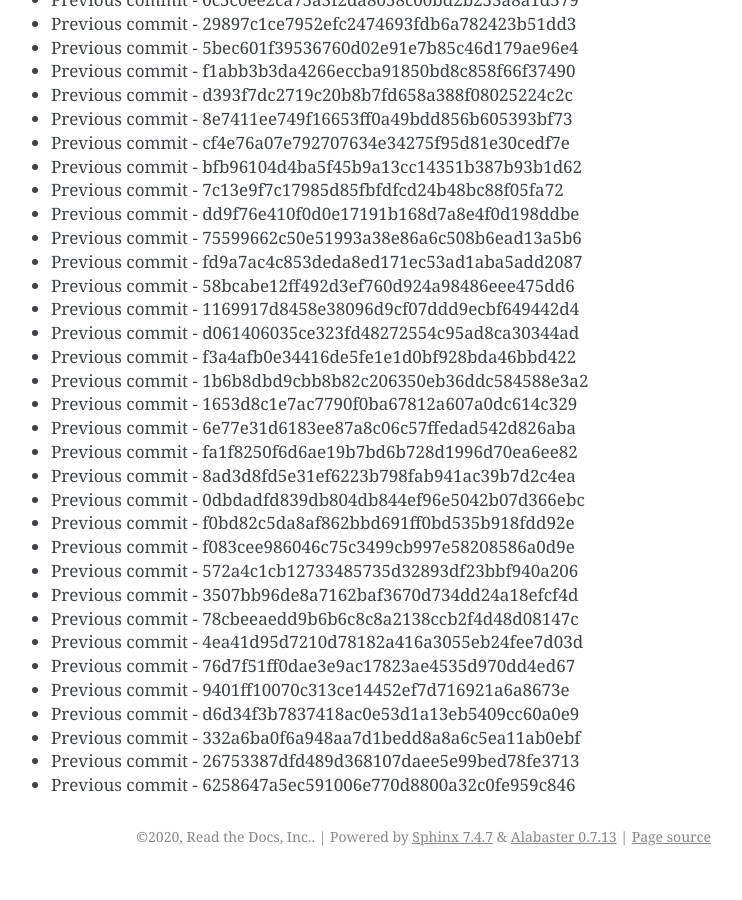
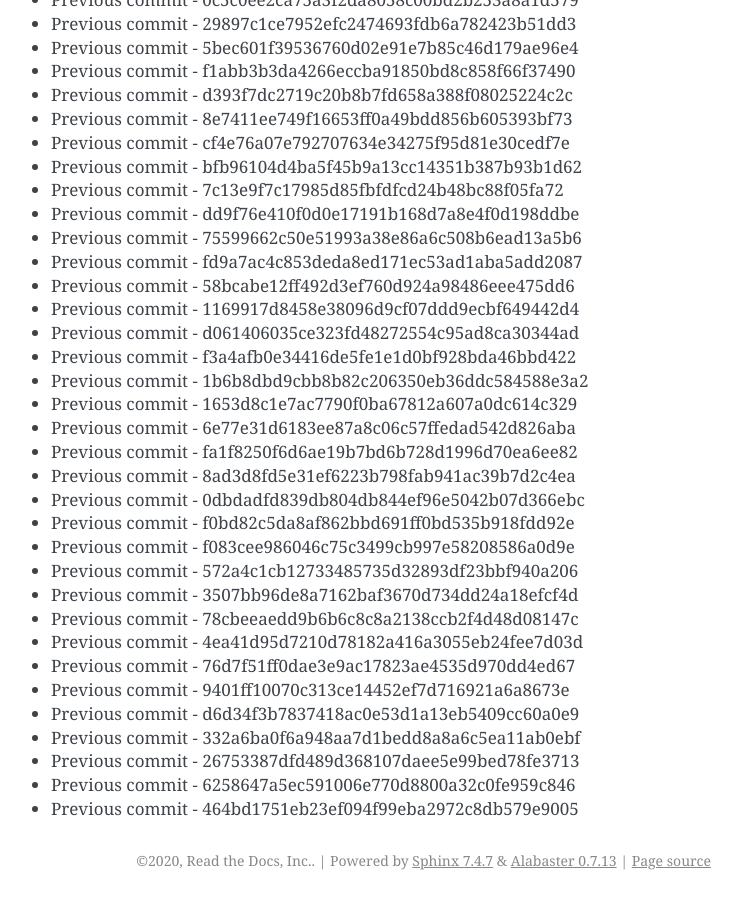
Before and after one commit to readthedocs/rtd-git-stresstest, a Sphinx documentation site: the page built from docs/updates.rst, in a window 1280 px wide and 900 px high, scrolled down 55436 px. Shown: the whole window, without its empty margins (399-1141 px from the left). Built offline with Sphinx 7.4.7, drawn with Linux system fonts in a browser that asks for light colours; before the commit the page ends 56312 px from its top, so only the background shows below that.

Commit message:
Generating commit from previous: 464bd1751eb23ef094f99eba2972c8db579e9005

```diff
--- a/docs/updates.rst
+++ b/docs/updates.rst
@@ -2361,3 +2361,4 @@ It can be tested for any performance characteristics.
 * Previous commit - 332a6ba0f6a948aa7d1bedd8a8a6c5ea11ab0ebf
 * Previous commit - 26753387dfd489d368107daee5e99bed78fe3713
 * Previous commit - 6258647a5ec591006e770d8800a32c0fe959c846
+* Previous commit - 464bd1751eb23ef094f99eba2972c8db579e9005
```
